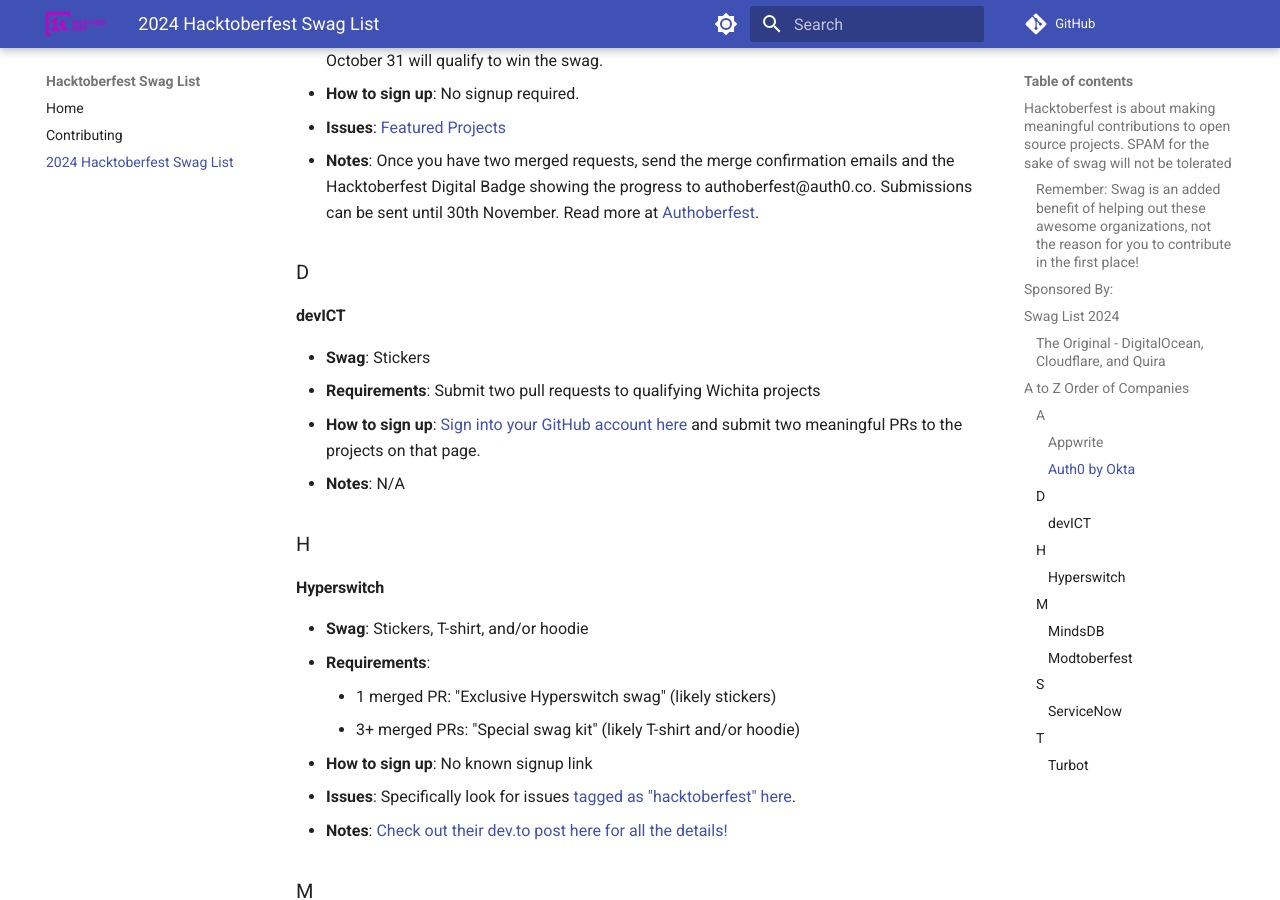
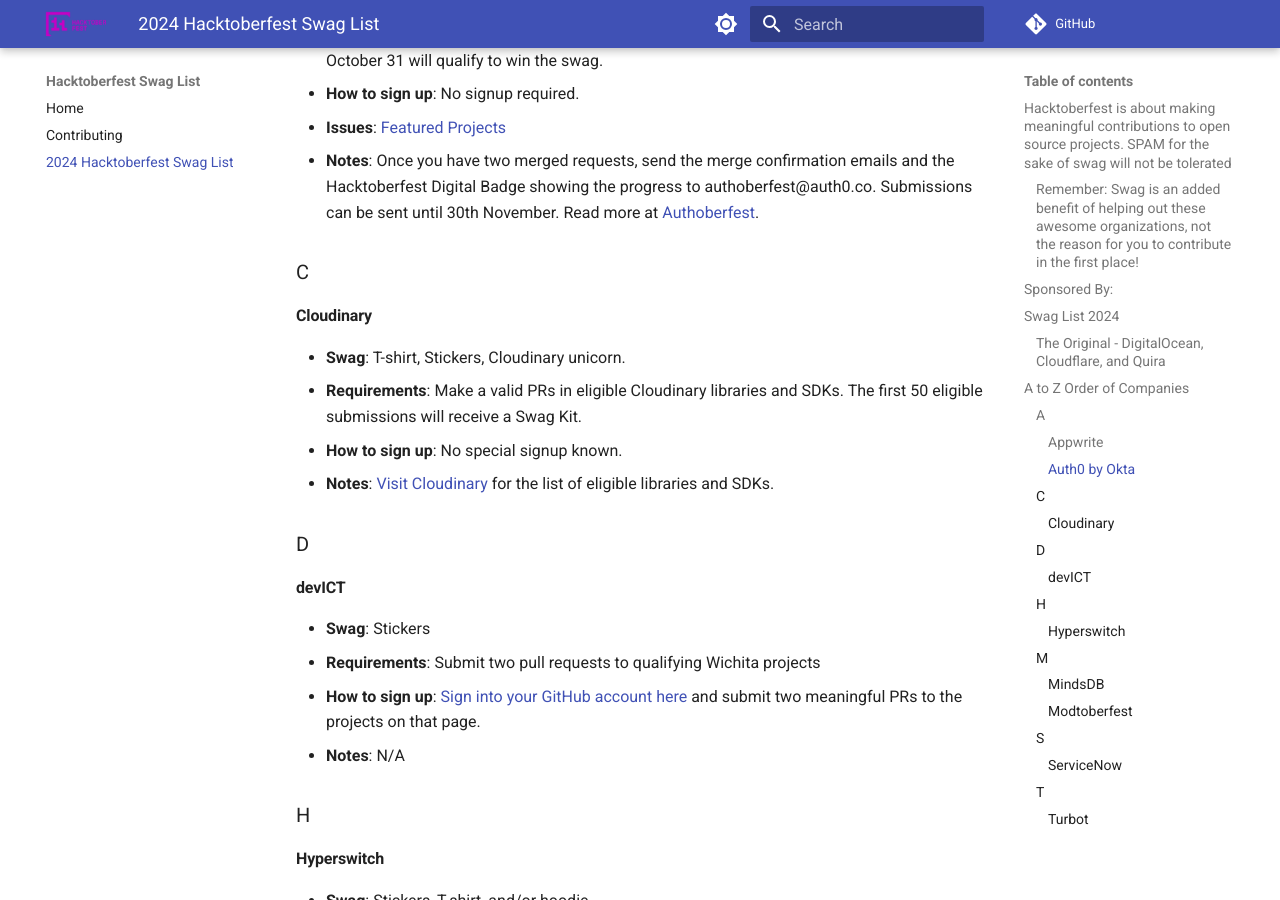
Before and after one commit to crweiner/hacktoberfest-swag-list, an MkDocs documentation site: the page built from docs/list.md, in a window 1280 px wide and 900 px high, scrolled down 1627 px. Built offline with MkDocs 1.6.1 and Material for MkDocs 9.7.7, drawn with Linux system fonts in a browser that asks for light colours; plug-ins that fetch from the network failed and are left out; comment, search, counter and statistics services are not loaded.

Commit message:
Add cloudinary

```diff
--- a/docs/list.md
+++ b/docs/list.md
@@ -48,6 +48,15 @@
 - **How to sign up**: No signup required.
 - **Issues**: [Featured Projects](https://authtoberfest.io/#g-430503226)
 - **Notes**:  Once you have two merged requests, send the merge confirmation emails and the Hacktoberfest Digital Badge showing the progress to authoberfest@auth0.co. Submissions can be sent until 30th November. Read more at [Authoberfest](https://authtoberfest.io/).
+
+### C
+
+#### **Cloudinary**
+
+- **Swag**: T-shirt, Stickers, Cloudinary unicorn.
+- **Requirements**: Make a valid PRs in eligible Cloudinary libraries and SDKs. The first 50 eligible submissions will receive a Swag Kit.
+- **How to sign up**: No special signup known.
+- **Notes**: [Visit Cloudinary](https://cloudinary.com/blog/hacktoberfest-open-source-celebration-cloudinary) for the list of eligible libraries and SDKs.
 
 ### D
 
```
